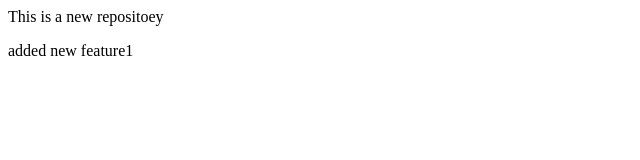
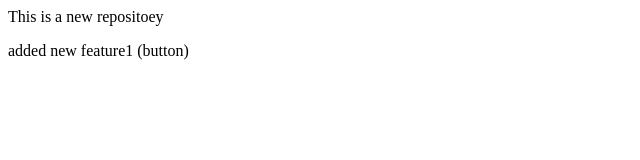
Before and after one commit to DONGREPRASHANTH/localrepository, a plain HTML site: page index.html in a window 1280 px wide. Shown: the full height of the page, 0-640 px from the left. Drawn offline with Linux system fonts and the light colour scheme.

```diff
--- a/index.html
+++ b/index.html
@@ -1,2 +1,2 @@
 <p>This is a new repositoey</p>
-<p>added new feature1</p>
+<p>added new feature1 (button)</p>
```
